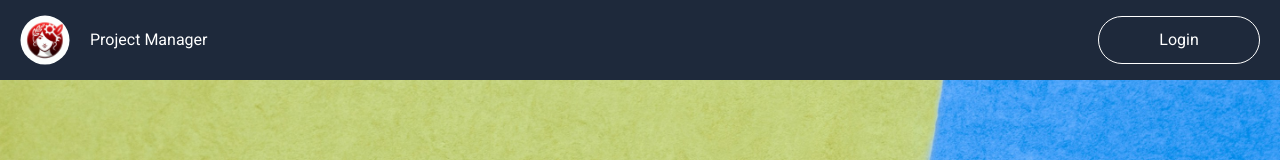
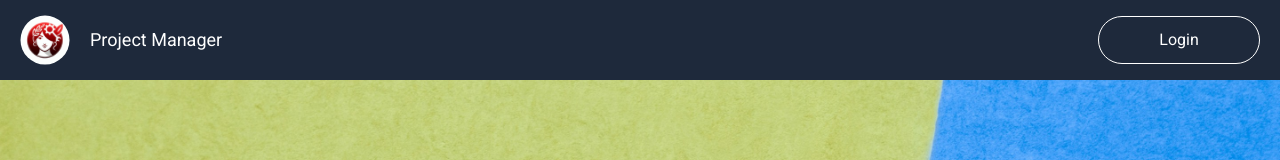
Before and after one commit to Tayling-Ng/desafio2-semana8-TIRex, a React (Vite) app: page / in a window 1280 px wide. Shown: the top 160 px of the page. Built offline with nearby package versions, Linux system fonts and the light colour scheme.

Commit message:
fix:rebase-with-develop-updated

```diff
--- a/src/components/Header/Header.tsx
+++ b/src/components/Header/Header.tsx
@@ -16,7 +16,7 @@ const Header = () => {
       <div className="flex w-full justify-between items-center">
         <div className="flex items-center gap-[20px]">
           <img src={logo} alt="Logo" className="w-[50px] h-[50px]" />
-          <p className="text-[16px] leading-[36px] sm:text-[18px] xl:text-[28px]">
+          <p className="text-[16px] leading-[36px] tablet:text-[18px] desktop:text-[28px]">
             Project Manager
           </p>
         </div>
```
